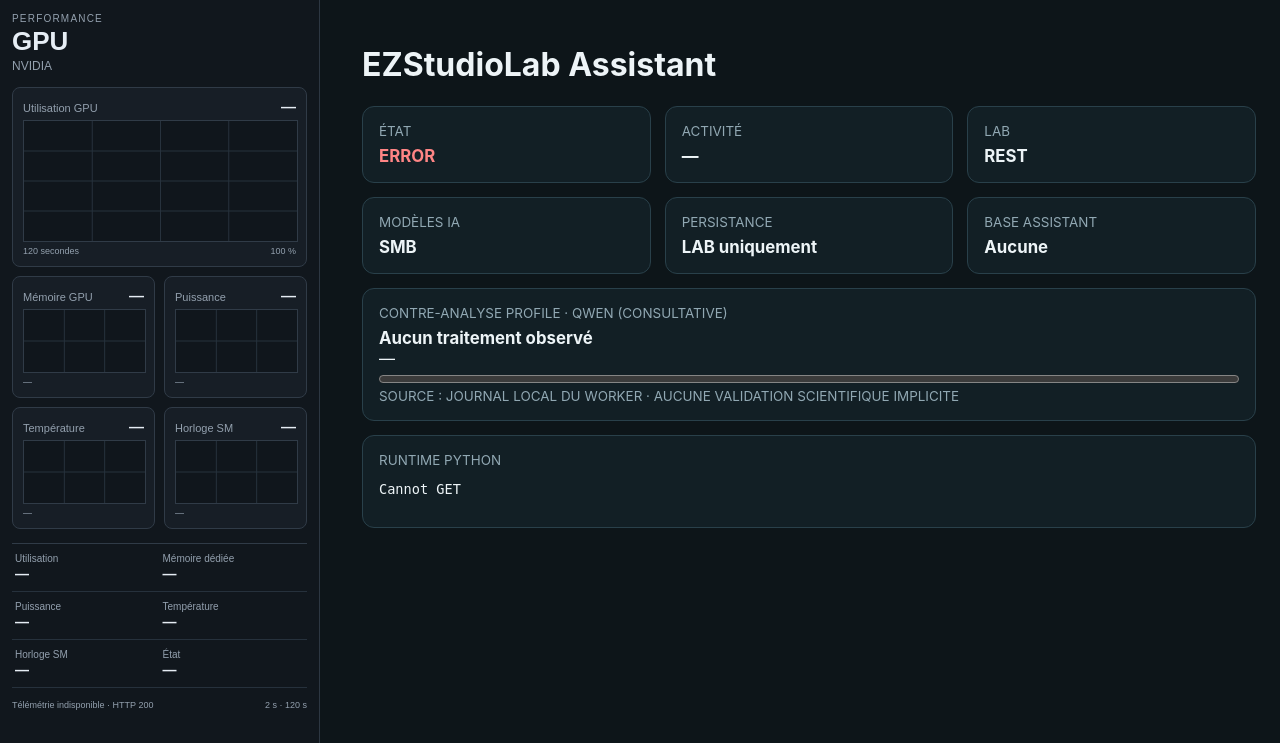
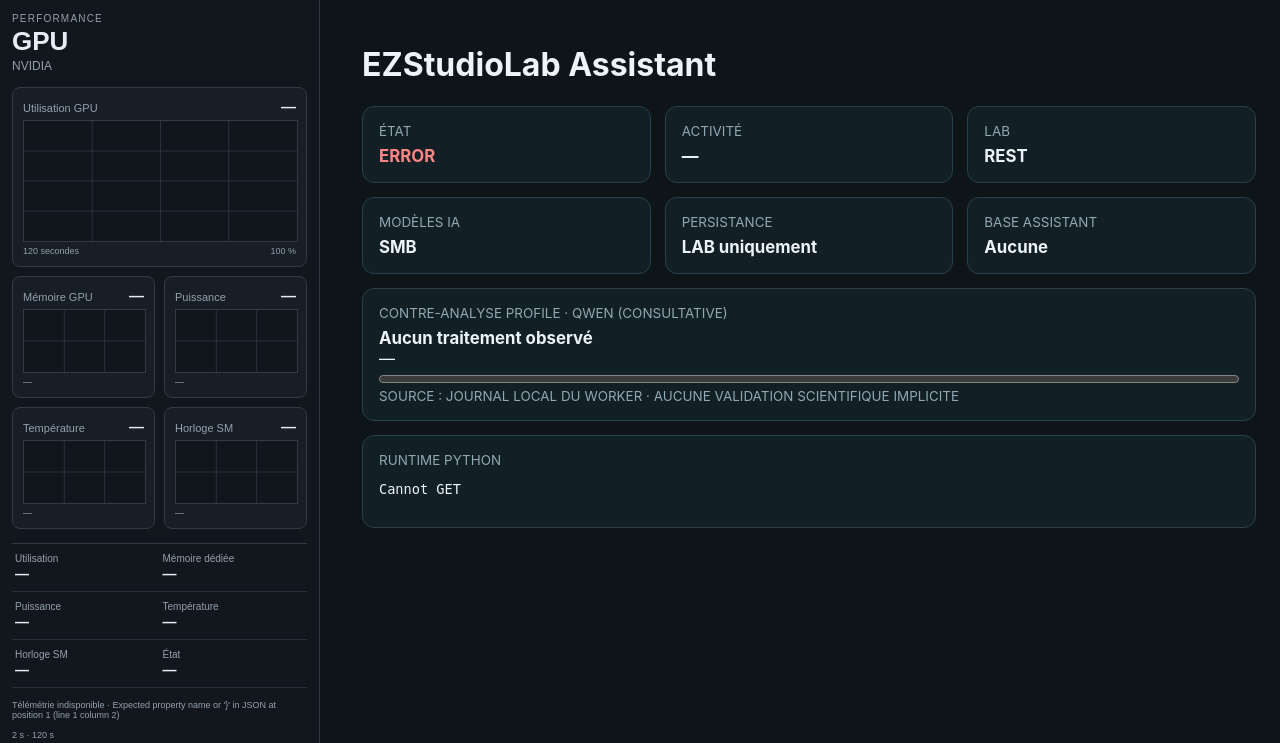
Before and after one commit to philstephibanez-wq/EZStudioLab_assistant, a Symfony app: template templates/dashboard/index.html.twig in a window 1280 px wide. Shown: the part 57-800 px from the top of the page. Run offline with Twig, Linux system fonts and the light colour scheme; the template is opened without the code that fills it, so the values that code supplies are empty; some libraries are stand-ins or nearby versions.

Commit message:
fix(ui): alimenter les sondes GPU XPS directement depuis l'API validée
Conserve le DOM, les courbes et les unités de LAB. Supprime la dépendance JavaScript du moniteur à jQuery distant et affiche les erreurs HTTP. Version inchangée.

```diff
--- a/public/js/ezstudio-assistant-gpu.js
+++ b/public/js/ezstudio-assistant-gpu.js
@@ -1,71 +1,70 @@
-(function($){
+/* XPS GPU live monitor, using the identical LAB telemetry and panel DOM.
+   No dependency on remote jQuery or LAB's other page controllers. */
+(function(){
 'use strict';
-const KEY='ezstudio.performanceHistory.v3', MAX=60, WINDOW=120000;
-const num=v=>Number.isFinite(Number(v))?Number(v):0;
-const fmt=(v,d=0)=>Number.isFinite(Number(v))?Number(v).toFixed(d):'—';
-function loadHistory(){try{const now=Date.now(),a=JSON.parse(localStorage.getItem(KEY)||'[]');return $.grep(Array.isArray(a)?a:[],r=>r&&now-num(r.t)<=WINDOW).slice(-MAX);}catch(e){console.error('EZStudio monitor history load failed',e);return[];}}
-function saveHistory(a){try{const now=Date.now();localStorage.setItem(KEY,JSON.stringify($.grep(a,r=>r&&now-num(r.t)<=WINDOW).slice(-MAX)));}catch(_){}}
-function scale(samples,key,g){if(key==='util'||key==='memory')return[0,100];if(key==='power')return[0,Math.max(1,num(g.power_limit_w))];if(key==='temp')return[20,100];if(key==='clock'){let m=Math.max(300,num(g.sm_clock_mhz));$.each(samples,(_,r)=>m=Math.max(m,num(r.clock)));return[0,m*1.05];}return[0,100];}
-function plot($r,s,key,w,h,g){if(s.length<2){$r.find('[data-perf-line="'+key+'"],[data-perf-area="'+key+'"]').attr('points','');return;}const [lo,hi]=scale(s,key,g),span=Math.max(.0001,hi-lo),pts=$.map(s,(r,i)=>{const x=(i/(MAX-1))*w,v=Math.max(lo,Math.min(hi,num(r[key]))),y=h-2-((v-lo)/span)*(h-4);return[[x,y]];}),line=$.map(pts,p=>p[0].toFixed(1)+','+p[1].toFixed(1)).join(' '),last=pts[pts.length-1][0];$r.find('[data-perf-line="'+key+'"]').attr('points',line);$r.find('[data-perf-area="'+key+'"]').attr('points','0,'+h+' '+line+' '+last.toFixed(1)+','+h);}
-function initPerformance(){
+function init(){
+ var root=document.getElementById('ezs-performance-panel');
+ if(!root)return;
  window.ezsGpuMonitorBooted=true;
- const $r=$('#ezs-performance-panel');if(!$r.length)return;const url=$r.data('telemetry-url');
- $r.find('[data-perf-status]').text('Connexion télémétrie…');let samples=loadHistory(),timer=null,stopped=false;
- function rehydrate(){
-  if(!samples.length)return;
-  const last=samples[samples.length-1]||{};
-  const g={
-   utilization_percent:num(last.util),
-   memory_percent:num(last.memory),
-   power_w:num(last.power),
-   power_limit_w:Math.max(num(last.powerLimit),num(last.power),1),
-   temperature_c:num(last.temp),
-   sm_clock_mhz:num(last.clock),
-   memory_used_mib:Number.isFinite(Number(last.memoryUsed))?Number(last.memoryUsed):null,
-   memory_total_mib:Number.isFinite(Number(last.memoryTotal))?Number(last.memoryTotal):null,
-   pstate:last.pstate||'—',
-   name:last.name||'NVIDIA GPU'
-  };
-  $r.find('[data-perf-name]').text(g.name);
-  $r.find('[data-perf-util]').text(fmt(g.utilization_percent)+' %');
-  $r.find('[data-perf-memory]').text(fmt(g.memory_percent)+' %');
-  $r.find('[data-perf-power]').text(fmt(g.power_w,1)+' W');
-  $r.find('[data-perf-temp]').text(fmt(g.temperature_c)+' °C');
-  $r.find('[data-perf-clock]').text(fmt(g.sm_clock_mhz)+' MHz');
-  $r.find('[data-stat-util]').text(fmt(g.utilization_percent)+' %');
-  $r.find('[data-stat-power]').text(fmt(g.power_w,1)+' W');
-  $r.find('[data-stat-temp]').text(fmt(g.temperature_c)+' °C');
-  $r.find('[data-stat-clock]').text(fmt(g.sm_clock_mhz)+' MHz');
-  $r.find('[data-stat-state]').text(g.pstate);
-  $r.find('[data-perf-status]').text('Historique restauré · connexion télémétrie…');
-  plot($r,samples,'util',360,120,g);
-  plot($r,samples,'memory',174,62,g);
-  plot($r,samples,'power',174,62,g);
-  plot($r,samples,'temp',174,62,g);
-  plot($r,samples,'clock',174,62,g);
+ var url=root.getAttribute('data-telemetry-url');
+ var history=[], MAX=60, timer=null, stopped=false;
+ function node(a){return root.querySelector('['+a+']');}
+ function put(a,v){var n=node(a);if(n)n.textContent=v;}
+ function fmt(v,d){return v===null||v===undefined||v===''||!Number.isFinite(Number(v))?'—':Number(v).toFixed(d||0);}
+ function mark(s,ok){var n=node('data-perf-status');if(n){n.textContent=s;n.classList.toggle('perf-live-on',!!ok);}}
+ function plot(key,w,h,lo,hi){
+   var line=node('data-perf-line="'+key+'"'),area=node('data-perf-area="'+key+'"');
+   if(!line||!area)return;
+   if(history.length<2){line.setAttribute('points','');area.setAttribute('points','');return;}
+   var span=Math.max(.0001,hi-lo);
+   var points=history.map(function(r,i){
+     var value=Math.min(hi,Math.max(lo,Number(r[key])||0));
+     return (i/(MAX-1)*w).toFixed(1)+','+(h-2-((value-lo)/span)*(h-4)).toFixed(1);
+   }).join(' ');
+   line.setAttribute('points',points);
+   area.setAttribute('points','0,'+h+' '+points+' '+((history.length-1)/(MAX-1)*w).toFixed(1)+','+h);
  }
- function render(data){const g=data.gpu||{},mem=fmt(g.memory_used_mib)+' / '+fmt(g.memory_total_mib)+' MiB';
-  $r.find('[data-perf-name]').text(g.name||'NVIDIA GPU');$r.find('[data-perf-util]').text(fmt(g.utilization_percent)+' %');$r.find('[data-perf-memory]').text(fmt(g.memory_percent)+' %');$r.find('[data-perf-memory-detail]').text(mem);
-  $r.find('[data-perf-power]').text(fmt(g.power_w,1)+' W');$r.find('[data-perf-power-detail]').text('limite '+fmt(g.power_limit_w)+' W');$r.find('[data-perf-temp]').text(fmt(g.temperature_c)+' °C');$r.find('[data-perf-temp-detail]').text('20–100 °C');$r.find('[data-perf-clock]').text(fmt(g.sm_clock_mhz)+' MHz');$r.find('[data-perf-clock-detail]').text(g.pstate||'—');
-  $r.find('[data-stat-util]').text(fmt(g.utilization_percent)+' %');$r.find('[data-stat-memory]').text(mem);$r.find('[data-stat-power]').text(fmt(g.power_w,1)+' / '+fmt(g.power_limit_w)+' W');$r.find('[data-stat-temp]').text(fmt(g.temperature_c)+' °C');$r.find('[data-stat-clock]').text(fmt(g.sm_clock_mhz)+' MHz');$r.find('[data-stat-state]').text(g.pstate||'—');$r.find('[data-perf-status]').text('Télémétrie active').addClass('perf-live-on');
-  samples.push({
-   t:Date.now(),
-   util:num(g.utilization_percent),
-   memory:num(g.memory_percent),
-   memoryUsed:num(g.memory_used_mib),
-   memoryTotal:num(g.memory_total_mib),
-   power:num(g.power_w),
-   powerLimit:num(g.power_limit_w),
-   temp:num(g.temperature_c),
-   clock:num(g.sm_clock_mhz),
-   pstate:g.pstate||'—',
-   name:g.name||'NVIDIA GPU'
-  });samples=samples.slice(-MAX);saveHistory(samples);
-  plot($r,samples,'util',360,120,g);plot($r,samples,'memory',174,62,g);plot($r,samples,'power',174,62,g);plot($r,samples,'temp',174,62,g);plot($r,samples,'clock',174,62,g);
+ function render(data){
+   if(!data||data.available!==true||!data.gpu){mark('Télémétrie indisponible · réponse invalide',false);return;}
+   var g=data.gpu, memory=fmt(g.memory_used_mib)+' / '+fmt(g.memory_total_mib)+' MiB';
+   put('data-perf-name',g.name||'NVIDIA');
+   put('data-perf-util',fmt(g.utilization_percent)+' %');
+   put('data-perf-memory',fmt(g.memory_percent)+' %');
+   put('data-perf-memory-detail',memory);
+   put('data-perf-power',fmt(g.power_w,1)+' W');
+   put('data-perf-power-detail','limite '+fmt(g.power_limit_w,1)+' W');
+   put('data-perf-temp',fmt(g.temperature_c)+' °C');
+   put('data-perf-temp-detail','20–100 °C');
+   put('data-perf-clock',fmt(g.sm_clock_mhz)+' MHz');
+   put('data-perf-clock-detail',g.pstate||'—');
+   put('data-stat-util',fmt(g.utilization_percent)+' %');
+   put('data-stat-memory',memory);
+   put('data-stat-power',fmt(g.power_w,1)+' / '+fmt(g.power_limit_w,1)+' W');
+   put('data-stat-temp',fmt(g.temperature_c)+' °C');
+   put('data-stat-clock',fmt(g.sm_clock_mhz)+' MHz');
+   put('data-stat-state',g.pstate||'—');
+   history.push({util:g.utilization_percent,memory:g.memory_percent,power:g.power_w,temp:g.temperature_c,clock:g.sm_clock_mhz});
+   history=history.slice(-MAX);
+   plot('util',360,120,0,100);plot('memory',174,62,0,100);
+   plot('power',174,62,0,Math.max(1,Number(g.power_limit_w)||Number(g.power_w)||1));
+   plot('temp',174,62,20,100);
+   plot('clock',174,62,0,Math.max(300,...history.map(function(x){return Number(x.clock)||0;}))*1.05);
+   mark('Télémétrie active',true);
  }
- function schedule(){if(stopped)return;clearTimeout(timer);timer=setTimeout(tick,2000);}
- function tick(){if(stopped)return;if(document.hidden){schedule();return;}$.ajax({url:url,method:'GET',dataType:'json',cache:false}).done(d=>{if(!d||!d.available){$r.find('[data-perf-status]').text('Télémétrie indisponible').removeClass('perf-live-on');return;}render(d);}).fail(x=>$r.find('[data-perf-status]').text('Télémétrie indisponible'+(x.status?' · HTTP '+x.status:'')).removeClass('perf-live-on')).always(schedule);}
- $(document).off('visibilitychange.ezs').on('visibilitychange.ezs',()=>{if(!document.hidden&&!stopped)tick();});$(window).off('pagehide.ezs').on('pagehide.ezs',()=>{stopped=true;clearTimeout(timer);});rehydrate();if(!samples.length)$r.find('[data-perf-status]').text('Connexion télémétrie…');tick();
+ function tick(){
+   if(stopped)return;
+   if(document.hidden){timer=setTimeout(tick,2000);return;}
+   fetch(url,{method:'GET',cache:'no-store',headers:{'Accept':'application/json'}})
+     .then(function(r){if(!r.ok)throw new Error('HTTP '+r.status);return r.json();})
+     .then(render)
+     .catch(function(e){mark('Télémétrie indisponible · '+String(e.message||e).slice(0,90),false);})
+     .finally(function(){if(!stopped)timer=setTimeout(tick,2000);});
+ }
+ window.addEventListener('pagehide',function(){stopped=true;clearTimeout(timer);});
+ document.addEventListener('visibilitychange',function(){if(!document.hidden&&!stopped){clearTimeout(timer);tick();}});
+ if(!url){mark('Route télémétrie absente',false);return;}
+ mark('Connexion télémétrie…',false);
+ tick();
 }
-$(function(){initPerformance();});
-})(jQuery);
+if(document.readyState==='loading')document.addEventListener('DOMContentLoaded',init);else init();
+})();
--- a/templates/base.html.twig
+++ b/templates/base.html.twig
@@ -45,7 +45,7 @@
 <main>
             {% block body %}{% endblock %}
         </main>
-<script src="/js/ezstudio-assistant-gpu.js?v=lab-parity-2"></script>
+<script src="/js/ezstudio-assistant-gpu.js?v=xps-standalone-1"></script>
 <script>
 window.addEventListener('load',function(){
  setTimeout(function(){
```
